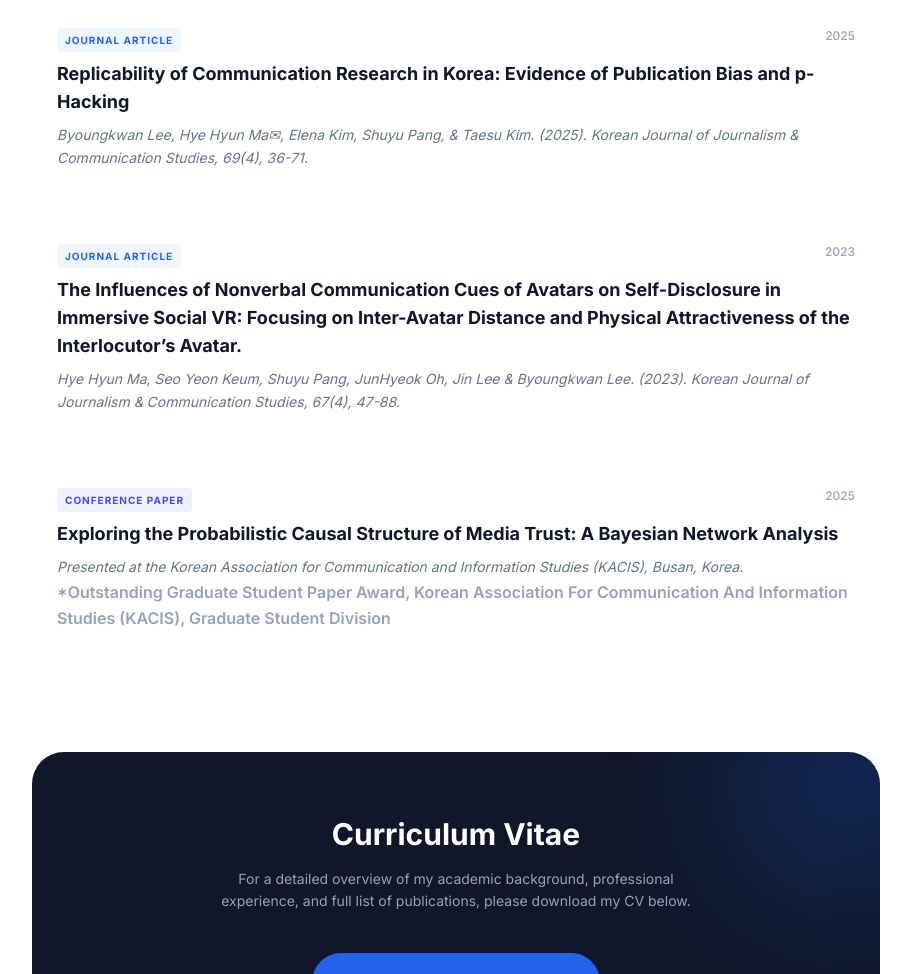
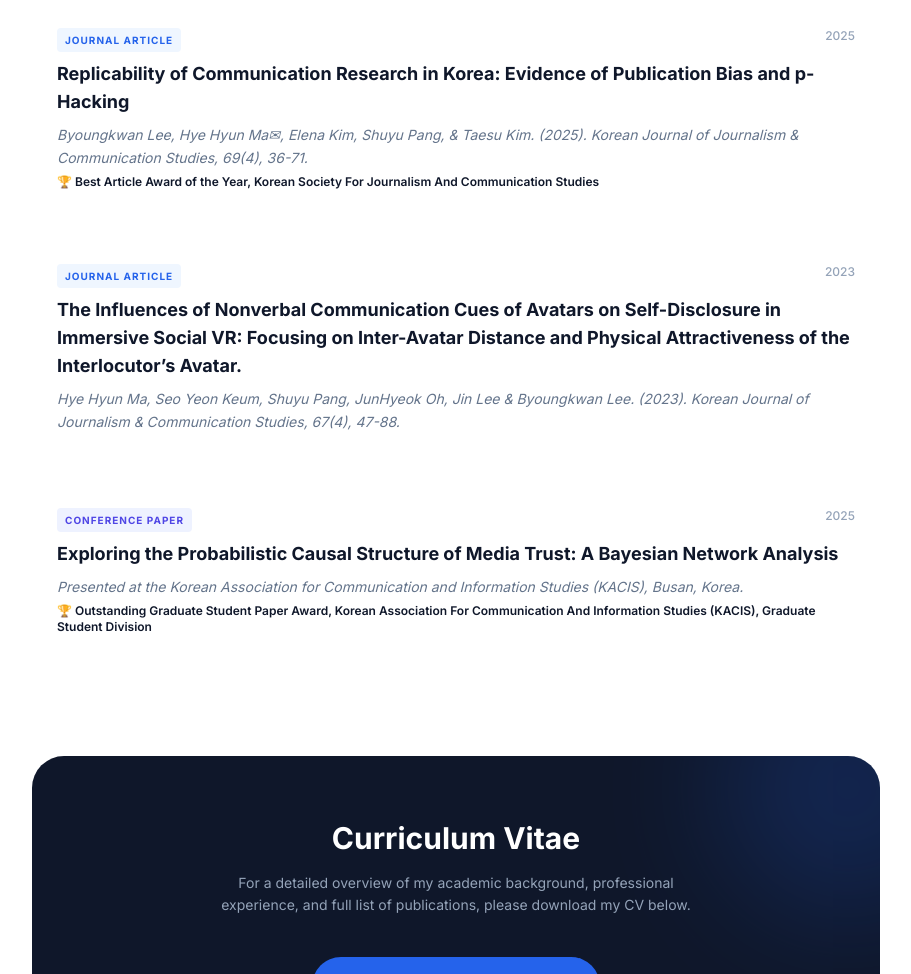
Before and after one commit to hyehyeonn/hyehyeonn.github.io, a plain HTML site: page index.html in a window 1280 px wide. Shown: the part 1529-2503 px from the top of the page, without its empty margins (184-1095 px from the left). Drawn offline with nearby package versions, Linux system fonts and the light colour scheme.

Commit message:
Update index.html

```diff
--- a/index.html
+++ b/index.html
@@ -172,6 +172,7 @@
                 </h3>
             </a>
             <p class="text-slate-500 text-sm mt-2 leading-relaxed italic">Byoungkwan Lee, Hye Hyun Ma✉, Elena Kim, Shuyu Pang, & Taesu Kim. (2025). Korean Journal of Journalism & Communication Studies, 69(4), 36-71.</p>
+            <p class="text-slate-900 text-xs mt-1 font-semibold">🏆 Best Article Award of the Year, Korean Society For Journalism And Communication Studies</p>
         </div>
 
         <!-- Publication Item 3 -->
@@ -198,7 +199,7 @@
                     Exploring the Probabilistic Causal Structure of Media Trust: A Bayesian Network Analysis
                 </h3>
             <p class="text-slate-500 text-sm mt-2 leading-relaxed italic">Presented at the Korean Association for Communication and Information Studies (KACIS), Busan, Korea.</p>
-            <span class="font-semibold text-slate-400">*Outstanding Graduate Student Paper Award, Korean Association For Communication And Information Studies (KACIS), Graduate Student Division</span>
+            <p class="text-slate-900 text-xs mt-1 font-semibold">🏆 Outstanding Graduate Student Paper Award, Korean Association For Communication And Information Studies (KACIS), Graduate Student Division</p>
         </div>
 
             </div>
```
